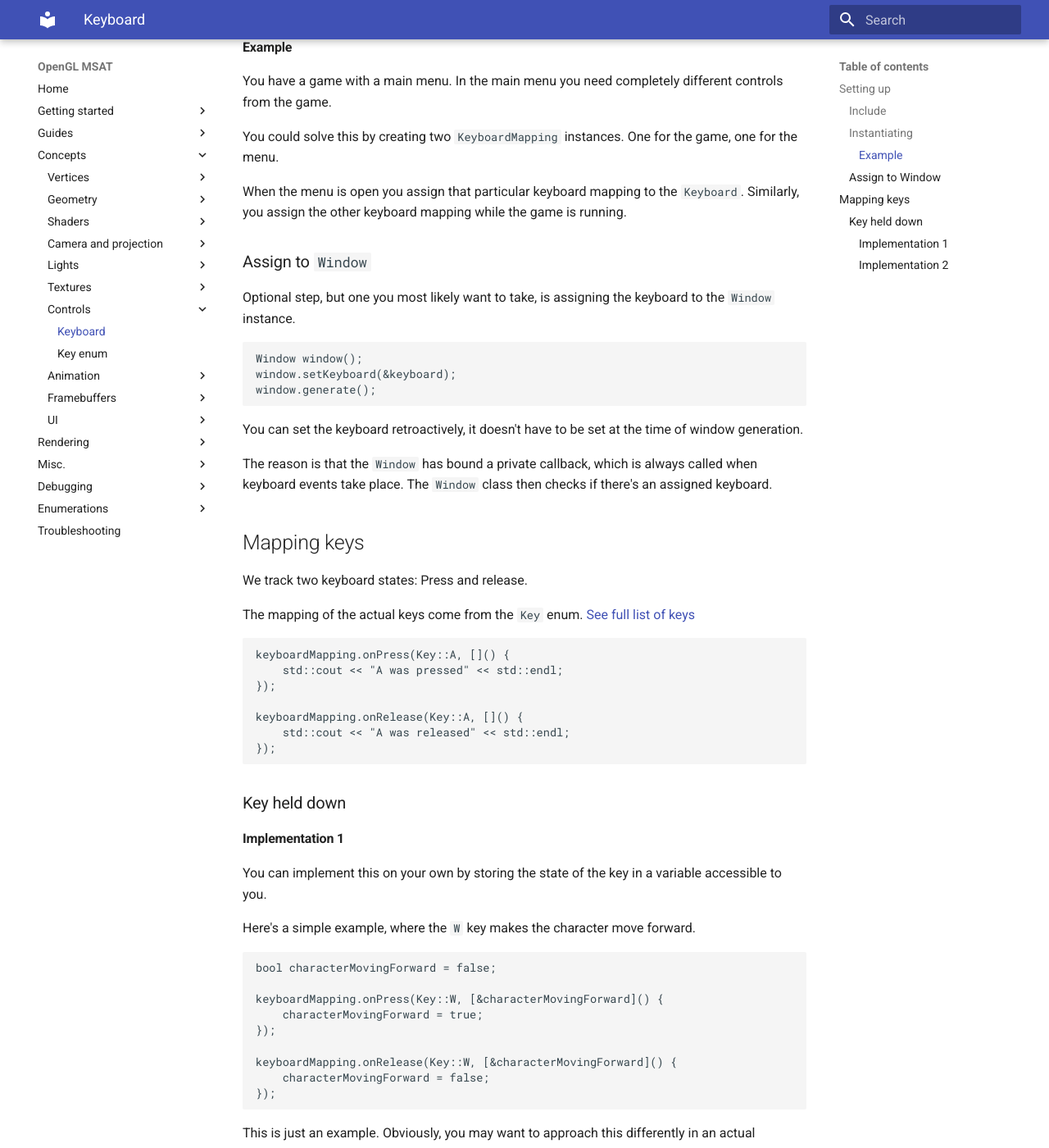
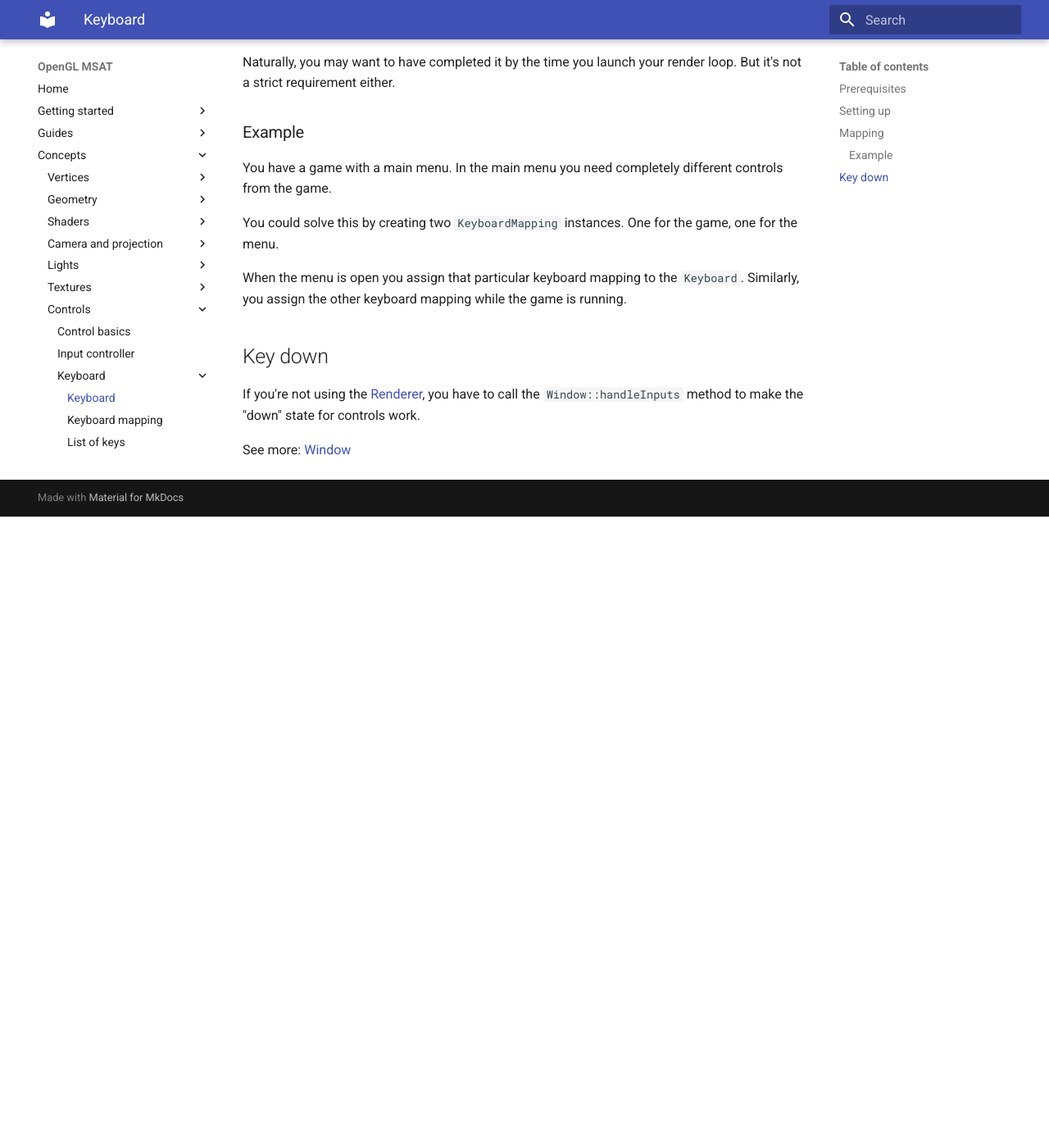
Before and after one commit to markhj/opengl-msat, an MkDocs documentation site: the page built from docs/controls/keyboard.md, in a window 1280 px wide and 1400 px high, scrolled down 887 px. Shown: the whole window at 82% size. Built offline with MkDocs 1.6.1 and Material for MkDocs 9.7.7, drawn with Linux system fonts in a browser that asks for light colours; after the commit the page ends 1517 px from its top, so only the background shows below that; some of the changed text lies outside the part shown.

Commit message:
Refactored control arch.

`````diff
--- a/docs/controls/keyboard.md
+++ b/docs/controls/keyboard.md
@@ -2,24 +2,27 @@
 
 The ``Keyboard`` and related classes provide an easy way to bind keyboard events to actions in your program.
 
+## Prerequisites
+* Understanding of the [control design](controls.md)
+* [InputController](input-controller.md)
+
 ## Setting up
-### Include
-Start by including the ``keyboard.hpp`` and ``keyboard_mapping.hpp`` files:
+Create a ``Keyboard`` instance and connect it to the window.
 
 ````c++
-#include <opengl_msat/controls/keyboard.hpp>
-#include <opengl_msat/controls/keyboard_mapping.hpp>
+Keyboard keyboard;
+
+window.setKeyboard(&keyboard);
 ````
 
-Note that ``keyboard_types.hpp`` is implicitly included. It contains the ``Key`` enum and other important components.
-
-### Instantiating
-Start by instantiating a ``KeyboardMapping`` instance, and then a ``Keyboard`` object
-which contains the keyboard mapping in the constructor.
+## Mapping
+Next, create a ``KeyboardMapping`` instance and bind it to the keyboard.
 ````c++
-KeyboardMapping keyboardMapping();
+KeyboardMapping keyboardMapping;
 Keyboard keyboard(&keyboardMapping);
 ````
+
+Read more about: [Keyboard mapping](keyboard-mapping.md)
 
 You can swap the keyboard mapping as you please.
 
@@ -28,7 +31,7 @@ It's not required to be done before instantiation of the ``Keyboard``.
 
 Naturally, you may want to have completed it by the time you launch your render loop. But it's not a strict requirement either.
 
-#### Example
+### Example
 You have a game with a main menu. In the main menu you need completely
 different controls from the game.
 
@@ -36,63 +39,8 @@ You could solve this by creating two ``KeyboardMapping`` instances. One for the
 
 When the menu is open you assign that particular keyboard mapping to the ``Keyboard``. Similarly, you assign the other keyboard mapping while the game is running.
 
-### Assign to ``Window``
-Optional step, but one you most likely want to take, is assigning the keyboard to
-the ``Window`` instance.
+## Key down
+If you're not using the [Renderer](../render/render.md), you have to call
+the ``Window::handleInputs`` method to make the "down" state for controls work.
 
-````c++
-Window window();
-window.setKeyboard(&keyboard);
-window.generate();
-````
-
-You can set the keyboard retroactively, it doesn't have to be set at the time of window generation.
-
-The reason is that the ``Window`` has bound a private callback, which is always called when
-keyboard events take place. The ``Window`` class then checks if there's an assigned keyboard.
-
-## Mapping keys
-We track two keyboard states: Press and release.
-
-The mapping of the actual keys come from the ``Key`` enum.
-[See full list of keys](key-enum.md)
-
-````c++
-keyboardMapping.onPress(Key::A, []() {
-    std::cout << "A was pressed" << std::endl;
-});
-
-keyboardMapping.onRelease(Key::A, []() {
-    std::cout << "A was released" << std::endl;
-});
-````
-
-### Key held down
-#### Implementation 1
-You can implement this on your own by storing the state of the key in a variable accessible to you.
-
-Here's a simple example, where the ``W`` key makes the character move forward.
-
-````c++
-bool characterMovingForward = false;
-
-keyboardMapping.onPress(Key::W, [&characterMovingForward]() {
-    characterMovingForward = true;
-});
-
-keyboardMapping.onRelease(Key::W, [&characterMovingForward]() {
-    characterMovingForward = false;
-});
-````
-
-This is just an example. Obviously, you may want to approach this differently in an actual
-implementation of character controls.
-
-#### Implementation 2
-The ``Keyboard`` class keeps track of the key states. You can use ``isDown`` for this purpose.
-
-````c++
-if (keyboard.isDown(Key::W)) {
-    // When W is down
-}
-````
+See more: [Window](../window/window.md)
--- a/docs/window/window.md
+++ b/docs/window/window.md
@@ -183,3 +183,36 @@ If you generate a 800x600 window on a 1920x1080 monitor, then the following appl
 
 - Window mode: ``getWidth`` and ``getHeight`` return 800 and 600.
 - Full screen mode: ``getWidth`` and ``getHeight`` return 1920 and 1080.
+
+## Handle inputs
+Some controllers have a "down" mode, for instance a keyboard's keys
+can be held down.
+
+GLFW doesn't have built-in functions to manage this state. It detects press and release.
+
+To seamlessly implement the possibility of using "down" state with our [keyboard](../controls/keyboard-mapping.md)
+and [mouse mapping](../controls/mouse-mapping.md), the window must be instructed to "handle inputs".
+
+````c++
+while (window.keepOpen()) {
+    window.handleInputs();
+
+    // Render code
+
+    window.swapBuffers();
+    window.pollEvents();
+}
+````
+
+This is automatically taken care of when you use the [Renderer](../render/render.md)'s ``loop`` function.
+Meaning, it's _not_ required here:
+
+````c++
+renderer.loop([](Renderer* renderer) {
+    // No need to call the "handleInputs", this is done automatically
+
+    // ...
+
+    // Render code
+});
+````
--- a/mkdocs.yml
+++ b/mkdocs.yml
@@ -54,8 +54,20 @@ nav:
         - Cubemaps: textures/cubemaps.md
         - Skybox: textures/skybox.md
       - Controls:
-        - Keyboard: controls/keyboard.md
-        - Key enum: controls/key-enum.md
+        - Control basics: controls/controls.md
+        - Input controller: controls/input-controller.md
+        - Keyboard:
+          - Keyboard: controls/keyboard.md
+          - Keyboard mapping: controls/keyboard-mapping.md
+          - List of keys: controls/key-enum.md
+        - Mouse:
+          - Mouse: controls/mouse.md
+          - Mouse mapping: controls/mouse-mapping.md
+          - CursorMoved struct: controls/cursor-moved.md
+        - Input roles:
+          - Input controller roles: controls/input-controller-roles.md
+          - Free-flying camera: controls/ffc.md
+          - Isometric camera: controls/isometric.md
       - Animation:
         - Animation basics: animation/animation.md
         - Blueprints: animation/blueprint.md
@@ -103,8 +115,10 @@ nav:
     - Shader stages: lists/shader-stage.md
     - Vertex attributes: vertex/vertex-attribute.md
     - Keys: controls/key-enum.md
+    - Mouse: controls/mouse-enums.md
     - Render options: lists/render-options.md
     - Framebuffers: lists/framebuffer-enums.md
     - Animations: lists/animation-enums.md
     - Textures: lists/texture-enums.md
+    - Signals: lists/signals.md
   - Troubleshooting: troubleshooting.md
`````
Also changed, not shown: docs/controls/controls.md (added, +33 -0 lines), docs/controls/cursor-moved.md (added, +12 -0 lines), docs/controls/ffc.md (added, +28 -0 lines), docs/controls/input-controller-roles.md (added, +64 -0 lines), docs/controls/input-controller.md (added, +36 -0 lines), docs/controls/keyboard-mapping.md (added, +22 -0 lines), docs/controls/mouse-mapping.md (added, +35 -0 lines), docs/controls/mouse.md (+21 -11 lines), docs/lists/mouse-enums.md (added, +8 -0 lines), docs/lists/signals.md (added, +13 -0 lines), docs/controls/isometric.md (added), 6 other files.
